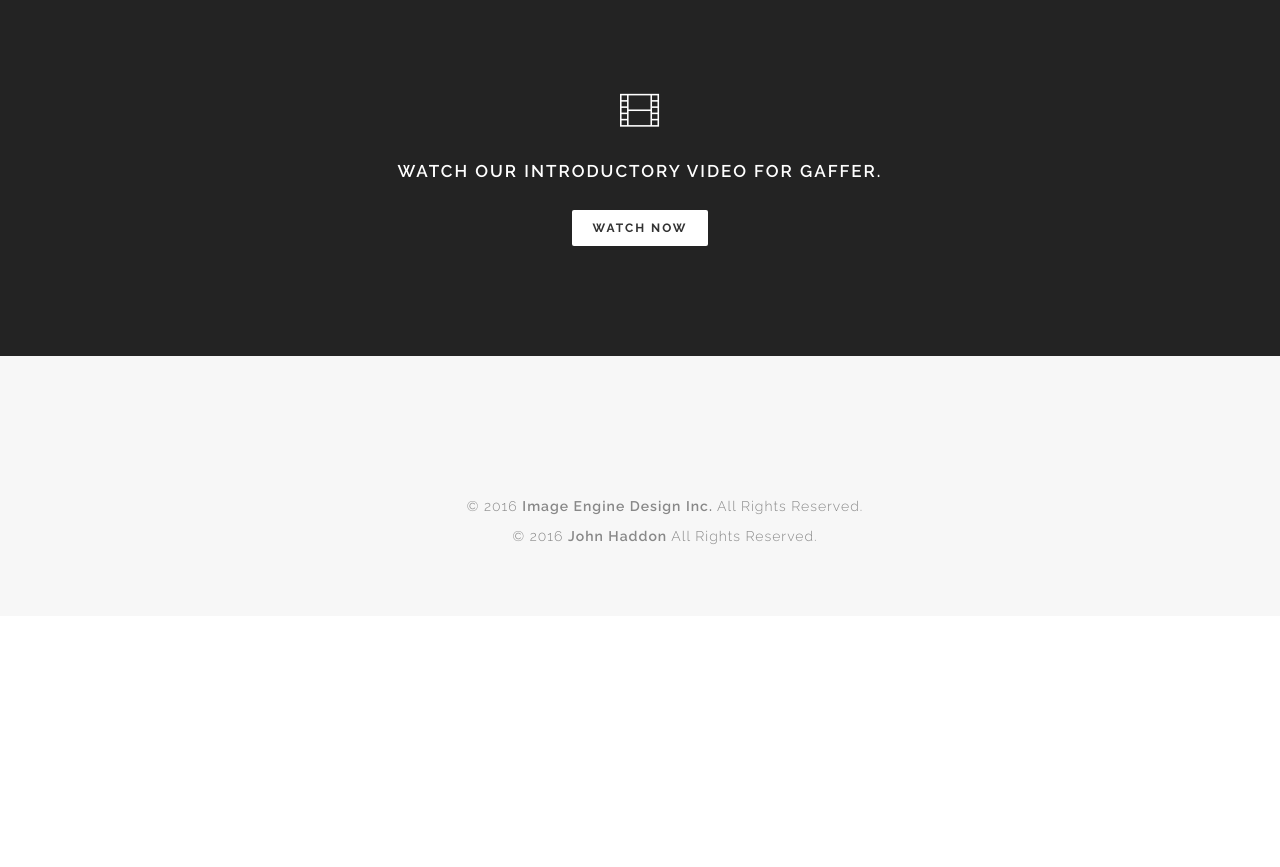
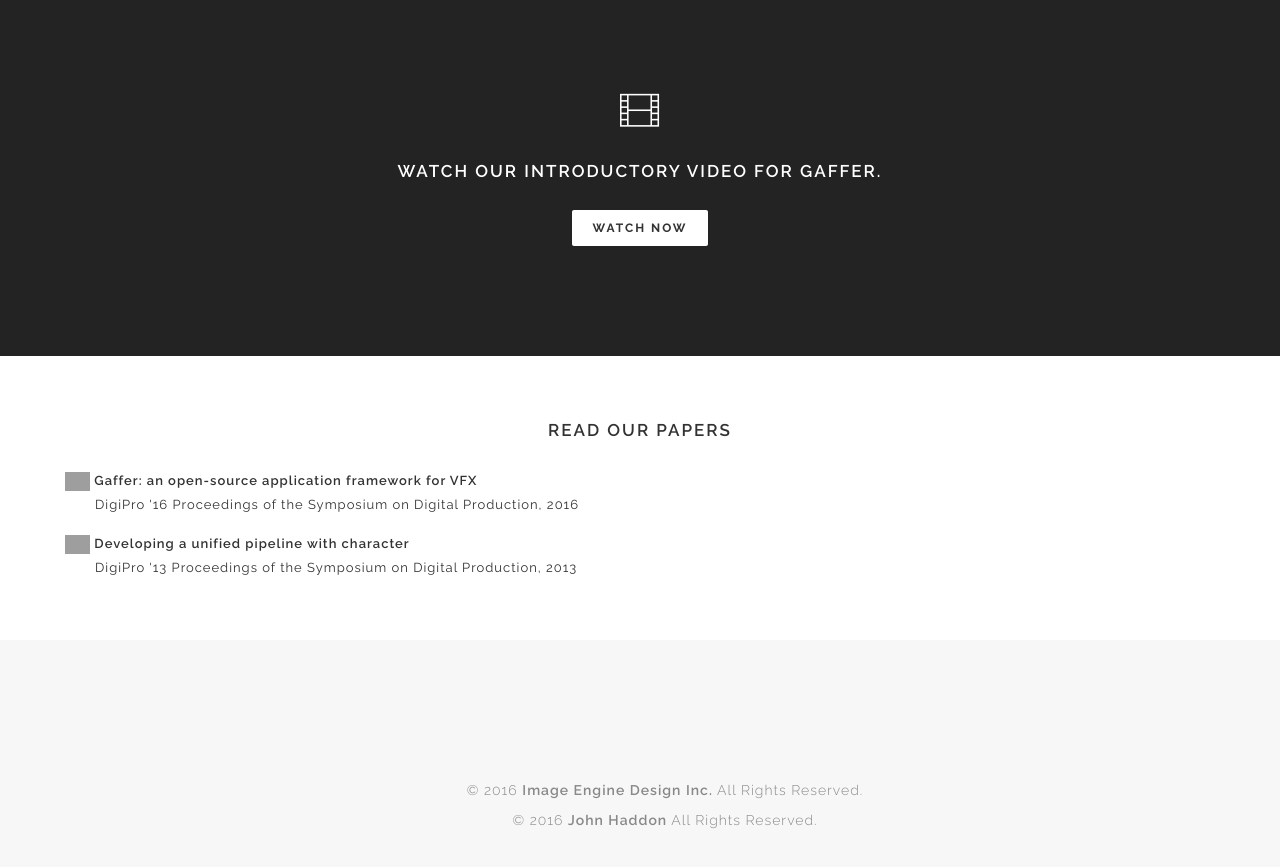
Before and after one commit to GafferHQ/gafferhq.github.io, a Jekyll site: the page built from index.html, in a window 1280 px wide and 900 px high, scrolled down 1060 px. Shown: the top 867 px of the window. Built offline with Jekyll 4.4.1, drawn with Linux system fonts in a browser that asks for light colours; some web fonts are replaced; the list of posts is cut into pages by our own code; before the commit the page ends 1676 px from its top, so only the background shows below that; grey boxes are pictures that could not be loaded.

Commit message:
Added paper links to main page

```diff
--- a/index.html
+++ b/index.html
@@ -102,4 +102,40 @@
 </section>
 <!-- End Statement Section -->
 
+<!-- Papers Section -->
+<section id="about" class="wow fadeIn ptb ptb-60">
+    <div class="container">
+        <div class="row">
+            <div class="col-md-8 col-md-offset-2 col-lg-offset-0 col-lg-12">
+                <h4 class="text-center">Read our Papers</h4>
+                <div class="spacer-15"></div>
+                <!-- ACM DL Article: Gaffer: an open-source application framework for VFX -->
+		<div class="acmdlitem" id="item2947696">
+			<img src="http://dl.acm.org/images/oa.gif" width="25" height="25" border="0" alt="ACM DL Author-ize service" style="vertical-align:middle"/>
+			<strong>
+				<a href="http://dl.acm.org/authorize?N19757" title="Gaffer: an open-source application framework for VFX">Gaffer: an open-source application framework for VFX</a>
+			</strong>
+			<br>
+			<div style="margin-left:30px">
+				DigiPro '16 Proceedings of the Symposium on Digital Production,&nbsp;2016
+			</div>
+		</div>
+		<div class="spacer-15"></div>
+		<!-- ACM DL Article: Developing a unified pipeline with character -->
+		<div class="acmdlitem" id="item2491837">
+			<img src="http://dl.acm.org/images/oa.gif" width="25" height="25" border="0" alt="ACM DL Author-ize service" style="vertical-align:middle"/>
+			<strong>
+				<a href="http://dl.acm.org/authorize?N19758" title="Developing a unified pipeline with character">Developing a unified pipeline with character</a>
+			</strong>
+			<br>
+			<div style="margin-left:30px">
+				DigiPro '13 Proceedings of the Symposium on Digital Production,&nbsp;2013
+			</div>
+		</div>
+            </div>
+        </div>
+    </div>
+</section>
+<!-- End Papers Section -->
+
 {% include footer.html %}
```
